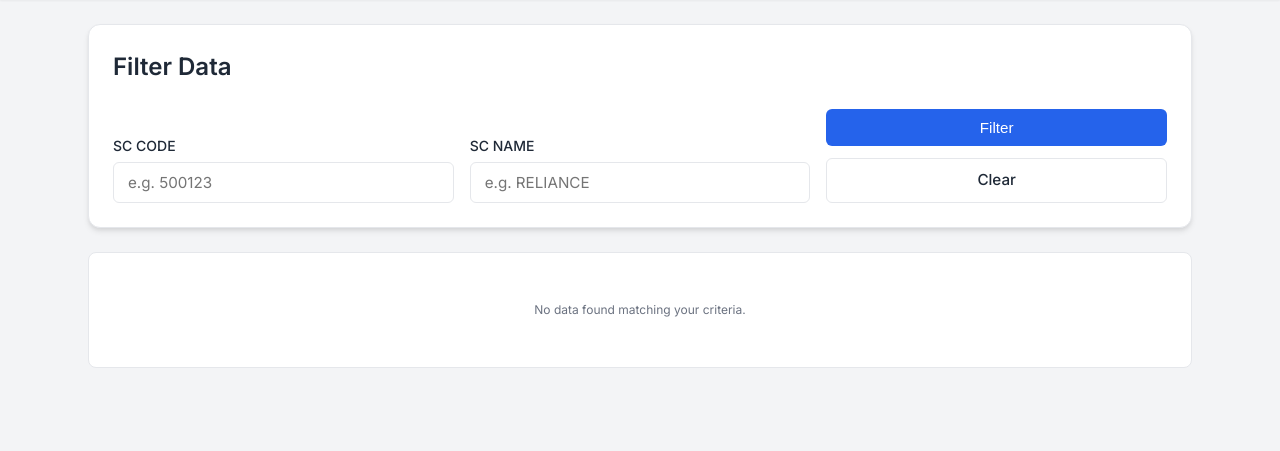
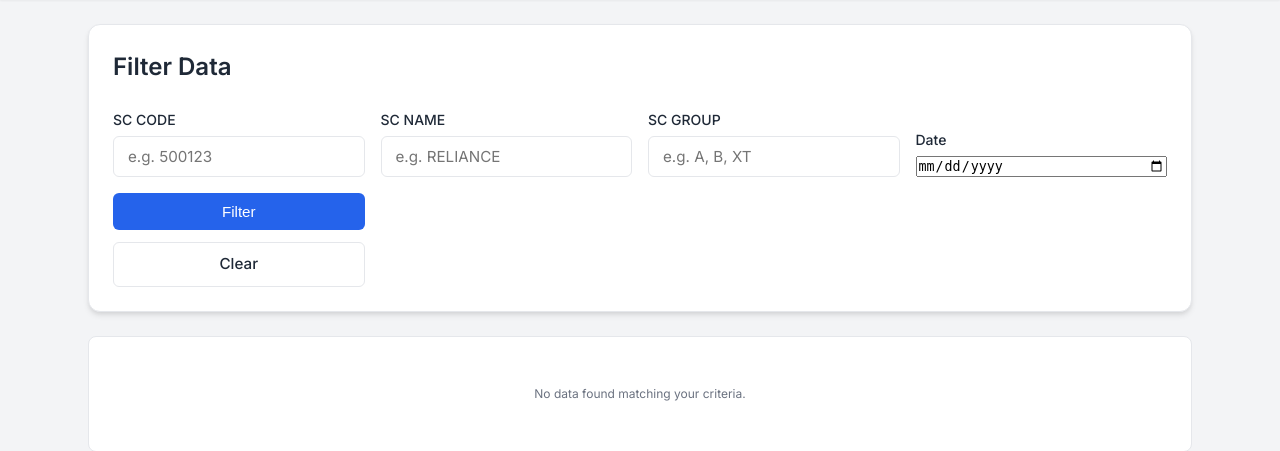
Before and after one commit to rahulpraj10/stock_tracker_v2, a Flask app: page / in a window 1280 px wide. Shown: the part 64-515 px from the top of the page. Run offline with Flask 3, Linux system fonts and the light colour scheme; data that the repository does not hold is empty.

Commit message:
RAHUL: Additional Filters

```diff
--- a/app.py
+++ b/app.py
@@ -25,15 +25,35 @@ def index():
     # Filter parameters
     sc_code_filter = request.args.get('sc_code', '').strip()
     sc_name_filter = request.args.get('sc_name', '').strip()
+    sc_group_filter = request.args.get('sc_group', '').strip()
+    date_filter = request.args.get('date', '').strip()
 
     # Apply filters if data is available and filters are provided
     if not df.empty:
+        # Ensure Date column is in datetime format for filtering if needed
+        if 'Date' in df.columns and date_filter:
+             df['Date'] = pd.to_datetime(df['Date'])
+
         if sc_code_filter:
             # Convert column to string for flexible searching, handle potential non-string types
             df = df[df['SC_CODE'].astype(str).str.contains(sc_code_filter, case=False, na=False)]
 
         if sc_name_filter:
             df = df[df['SC_NAME'].str.contains(sc_name_filter, case=False, na=False)]
+
+        if sc_group_filter:
+            # Split comma-separated values and strip whitespace
+            groups = [g.strip() for g in sc_group_filter.split(',') if g.strip()]
+            if groups:
+                # Case-insensitive match for groups
+                df = df[df['SC_GROUP'].astype(str).str.upper().isin([g.upper() for g in groups])]
+
+        if date_filter:
+            try:
+                filter_date = pd.to_datetime(date_filter)
+                df = df[df['Date'].dt.date == filter_date.date()]
+            except Exception:
+                pass # Ignore invalid date format
 
     # Pagination
     page = request.args.get('page', 1, type=int)
@@ -59,6 +79,8 @@ def index():
                          columns=columns,
                          sc_code=sc_code_filter,
                          sc_name=sc_name_filter,
+                         sc_group=sc_group_filter,
+                         date=date_filter,
                          page=page,
                          total_pages=total_pages,
                          total_records=total_records)
--- a/templates/index.html
+++ b/templates/index.html
@@ -11,6 +11,14 @@
         <div class="form-group">
             <label for="sc_name">SC NAME</label>
             <input type="text" id="sc_name" name="sc_name" placeholder="e.g. RELIANCE" value="{{ sc_name }}">
+        </div>
+        <div class="form-group">
+            <label for="sc_group">SC GROUP</label>
+            <input type="text" id="sc_group" name="sc_group" placeholder="e.g. A, B, XT" value="{{ sc_group }}">
+        </div>
+        <div class="form-group">
+            <label for="date">Date</label>
+            <input type="date" id="date" name="date" value="{{ date }}">
         </div>
         <div class="form-group actions">
             <button type="submit" class="btn btn-primary">Filter</button>
@@ -43,7 +51,8 @@
 
 <div class="pagination">
     {% if page > 1 %}
-    <a href="{{ url_for('index', page=page-1, sc_code=sc_code, sc_name=sc_name) }}" class="btn btn-outline">Previous</a>
+    <a href="{{ url_for('index', page=page-1, sc_code=sc_code, sc_name=sc_name, sc_group=sc_group, date=date) }}"
+        class="btn btn-outline">Previous</a>
     {% else %}
     <button class="btn btn-outline" disabled>Previous</button>
     {% endif %}
@@ -51,7 +60,8 @@
     <span>Page {{ page }} of {{ total_pages }} <span style="color: var(--text-secondary); margin-left: 4px;">({{
             total_records }} records)</span></span>
 
-    {% if page < total_pages %} <a href="{{ url_for('index', page=page+1, sc_code=sc_code, sc_name=sc_name) }}"
+    {% if page < total_pages %} <a
+        href="{{ url_for('index', page=page+1, sc_code=sc_code, sc_name=sc_name, sc_group=sc_group, date=date) }}"
         class="btn btn-outline">Next</a>
         {% else %}
         <button class="btn btn-outline" disabled>Next</button>
```
